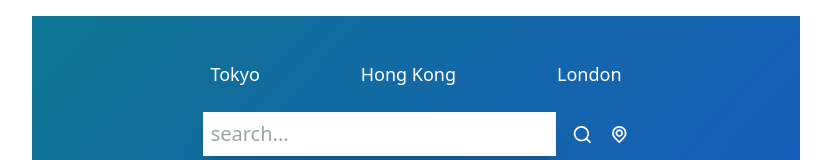
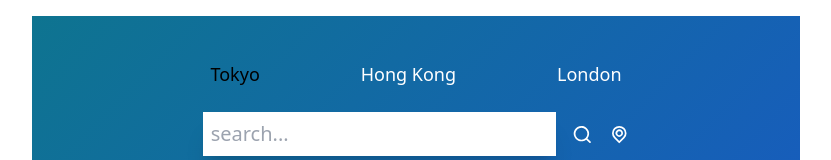
Before and after one commit to ayau8/weather-app, a React (Create React App) app: page / in a window 1280 px wide. Shown: the top 160 px of the page, without its empty margins (224-1055 px from the left). Built offline with nearby package versions, Linux system fonts and the light colour scheme; no server answers; the HTML template or start-up script is replaced by a standard one.

Commit message:
add onClick function to update api info based on city selected

```diff
--- a/src/App.js
+++ b/src/App.js
@@ -8,14 +8,14 @@ import Forecasts from './components/Forecasts';
 
 function App() {
   const [data, setData] = useState(null);
-  const [countries, setCountries] = useState("Tokyo")
+  const [city, setCity] = useState("Tokyo")
 
   const TESTING_KEY = process.env.REACT_APP_TESTING_KEY
 
   useEffect(() => {
     async function fetchData() {
       try {
-        const response = await fetch(`https://api.openweathermap.org/data/2.5/weather?q=${countries}&appid=${TESTING_KEY}`)
+        const response = await fetch(`https://api.openweathermap.org/data/2.5/weather?q=${city}&appid=${TESTING_KEY}`)
         if (!response.ok) {
           throw new Error('Network response was not ok.')
         } else {
@@ -28,11 +28,11 @@ function App() {
       }
     }
     fetchData()
-  }, [countries])
+  }, [city])
 
   return (
     <div className="mx-auto max-w-screen-md mt-4 py-5 px-32 bg-gradient-to-br from-cyan-700 to-blue-700 h-fit shadown-xl shadow-gray-400">
-        <TopButtons />
+        <TopButtons city={city} setCity={setCity}/>
         <Inputs />
         <TimeAndLocation />
         <TemperatureAndDetails />
--- a/src/components/TopButtons.jsx
+++ b/src/components/TopButtons.jsx
@@ -1,6 +1,7 @@
-import React from 'react'
+import React, { useState } from 'react'
 
-function TopButtons() {
+function TopButtons({ city, setCity }) {
+  const [activeCity, setActiveCity] = useState(1)
 
   const cities = [
     {
@@ -17,10 +18,21 @@ function TopButtons() {
     },
   ]
 
+  const handleCity = (id, value) => {
+    setActiveCity(id)
+    setCity(value)
+  }
+
   return (
     <div className="flex items-center justify-around my-6">
       {cities.map((city) => (
-        <button key={city.id} className="text-white text-lg font-medium">{city.title}</button>
+        <button
+          key={city.id}
+          className= {`text-lg font-medium ${activeCity === city.id ? "text-black" : "text-white"}`}
+          onClick={() => {handleCity(city.id, city.title)}}
+        >
+          {city.title}
+        </button>
       ))}
     </div>
   )
```
